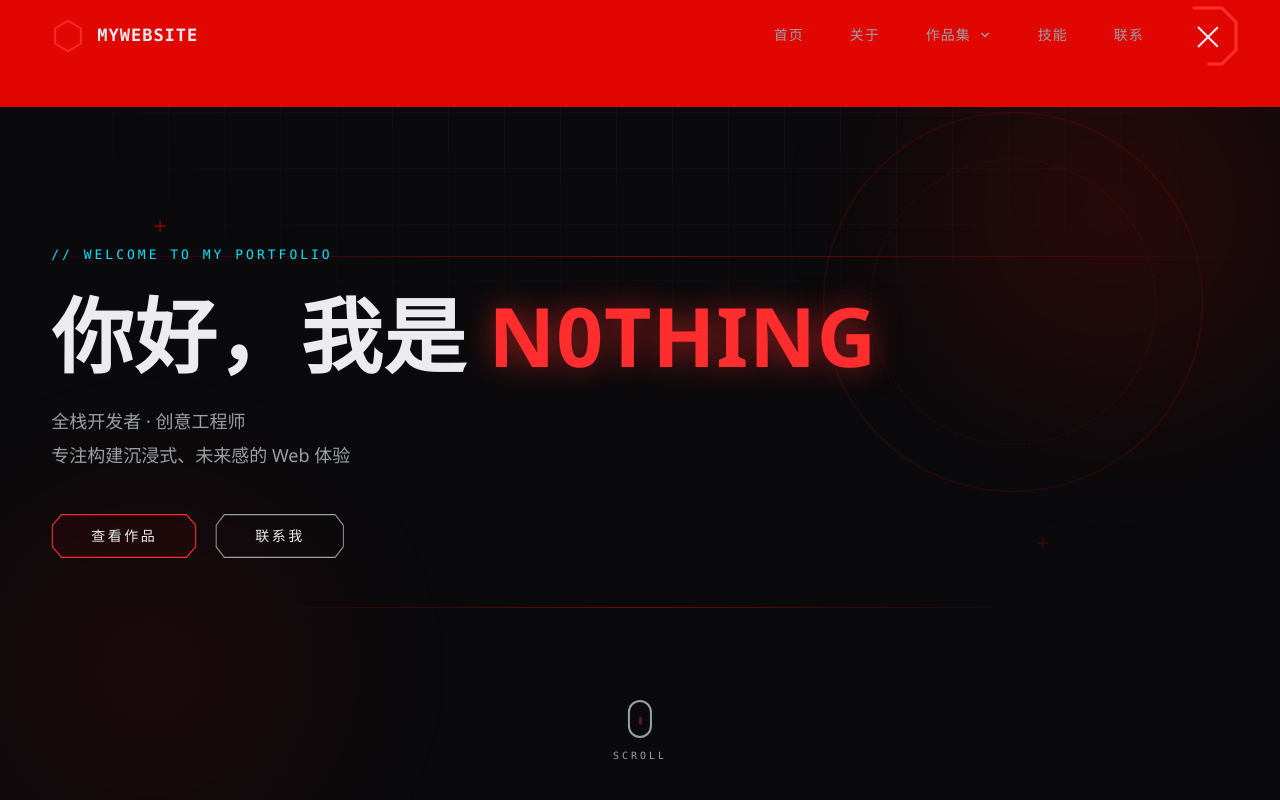
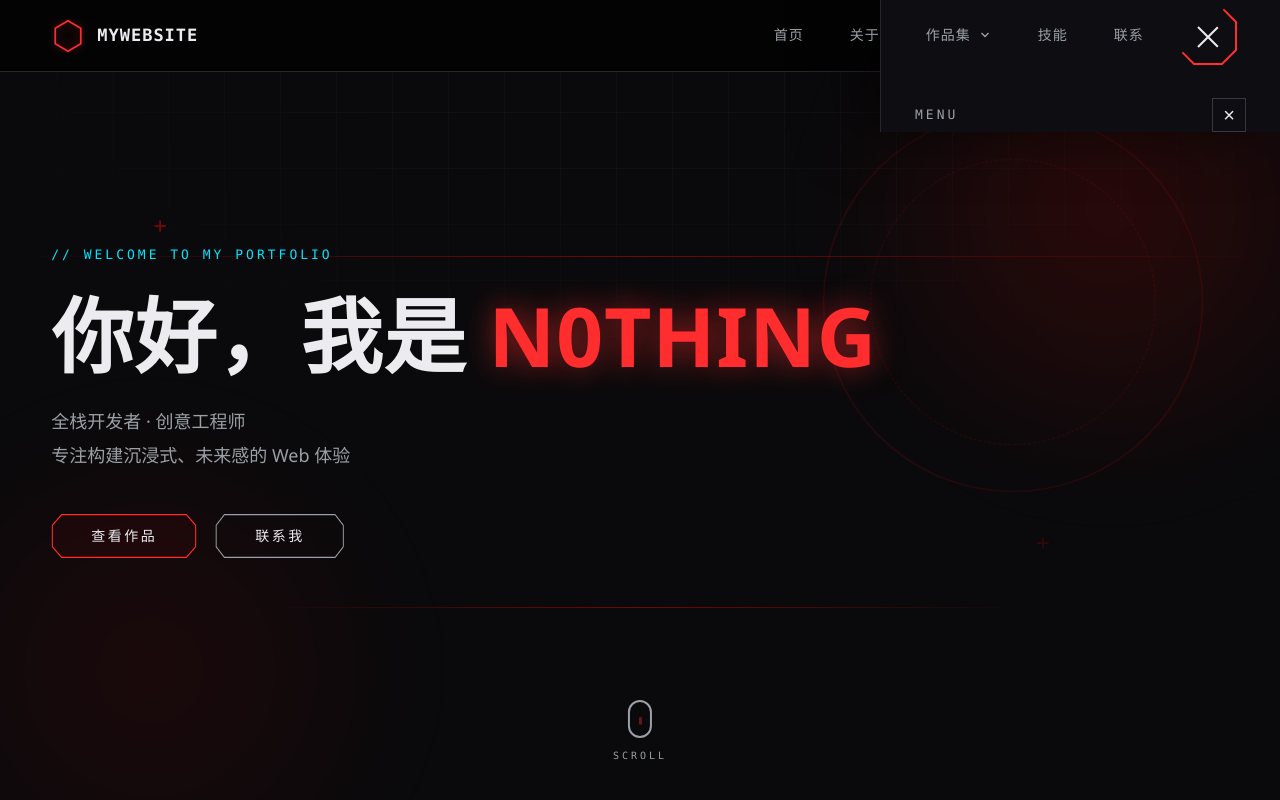
Before and after one commit to n0thing-github/MyWebsite, a Vue app: page / in a window 1280 px wide. Both pictures are taken after a click on the button "菜单". Shown: the top 800 px of the page. Built offline with nearby package versions, Linux system fonts and the light colour scheme.

Commit message:
fix: octagon ring moves once on hover (doc-style); button opens right sidebar

```diff
--- a/src/components/NavBar.vue
+++ b/src/components/NavBar.vue
@@ -79,18 +79,47 @@ onBeforeUnmount(() => {
       </button>
     </div>
 
-    <!-- doc 风格全屏展开菜单（斜切滑入） -->
-    <transition name="unfold">
-      <div v-if="menuOpen" class="unfold">
-        <div class="unfold-options">
-          <ul>
-            <li v-for="item in navItems" :key="item.label">
-              <a :href="item.href" @click="closeMenu"><span>{{ item.label }}</span></a>
-            </li>
-          </ul>
+    <!-- 遮罩（点击关闭侧边栏） -->
+    <div class="sidebar-mask" :class="{ 'is-open': menuOpen }" @click="closeMenu"></div>
+
+    <!-- 侧边栏（从右侧滑出） -->
+    <aside class="sidebar" :class="{ 'is-open': menuOpen }">
+      <div class="sidebar-head">
+        <span class="sidebar-title">MENU</span>
+        <button class="sidebar-close" aria-label="关闭" @click="closeMenu">×</button>
+      </div>
+
+      <nav class="sidebar-nav">
+        <a
+          v-for="item in navItems"
+          :key="item.label"
+          :href="item.href"
+          @click="closeMenu"
+        >
+          <span class="sidebar-idx">0{{ navItems.indexOf(item) + 1 }}</span>
+          {{ item.label }}
+        </a>
+      </nav>
+
+      <div class="sidebar-block">
+        <h4 class="sidebar-label">联系</h4>
+        <a class="sidebar-link" href="https://github.com/n0thing-github" target="_blank" rel="noopener">GitHub</a>
+        <a class="sidebar-link" href="mailto:n0thing-github@users.noreply.github.com">Email</a>
+      </div>
+
+      <div class="sidebar-block">
+        <h4 class="sidebar-label">技能</h4>
+        <div class="sidebar-tags">
+          <span>Vue</span>
+          <span>Vite</span>
+          <span>JavaScript</span>
+          <span>CSS</span>
+          <span>Node.js</span>
         </div>
       </div>
-    </transition>
+
+      <p class="sidebar-foot">© 2026 N0THING · Built with Vue 3 + Vite</p>
+    </aside>
   </header>
 </template>
 
@@ -110,7 +139,7 @@ onBeforeUnmount(() => {
 
 .nav-inner {
   position: relative;
-  z-index: 2; /* 高于展开菜单，保证按钮始终可点 */
+  z-index: 3; /* 高于侧边栏和遮罩，保证按钮始终可点 */
   width: min(1200px, 92%);
   height: 100%;
   margin: 0 auto;
@@ -299,7 +328,7 @@ onBeforeUnmount(() => {
   transform: translateX(3px) rotate(-45deg);
 }
 
-/* 八边形描边：hover 或 active 时显现，缺口绕八边形转圈 */
+/* 八边形描边：hover 或 active 时显现，缺口移动一小段（对齐 doc） */
 .doc-btn-ring {
   position: absolute;
   width: 60px;
@@ -310,9 +339,10 @@ onBeforeUnmount(() => {
 }
 .doc-btn-ring polygon {
   stroke: var(--red-bright);
-  stroke-width: 1.5;
+  stroke-width: 1;
   stroke-dasharray: 55, 40;
   fill: none;
+  transition: stroke-dashoffset 0.3s ease;
 }
 .doc-btn:hover .doc-btn-ring,
 .doc-btn.is-active .doc-btn-ring {
@@ -320,85 +350,146 @@ onBeforeUnmount(() => {
 }
 .doc-btn:hover .doc-btn-ring polygon,
 .doc-btn.is-active .doc-btn-ring polygon {
-  animation: ring-spin 1.4s linear infinite;
+  stroke-dashoffset: -15;
 }
 
-/* 缺口沿八边形周长（约 95）循环滚动，形成转圈效果 */
-@keyframes ring-spin {
-  to { stroke-dashoffset: -95; }
+/* ===== 遮罩（点击关闭） ===== */
+.sidebar-mask {
+  position: fixed;
+  inset: 0;
+  z-index: 1; /* 低于 .nav-inner(3) */
+  background: rgba(0, 0, 0, 0.62);
+  backdrop-filter: blur(2px);
+  -webkit-backdrop-filter: blur(2px);
+  opacity: 0;
+  visibility: hidden;
+  transition: opacity 0.35s ease, visibility 0.35s;
+}
+.sidebar-mask.is-open {
+  opacity: 1;
+  visibility: visible;
 }
 
-/* ===== doc 风格全屏展开菜单（斜切滑入/滑出） ===== */
-.unfold {
+/* ===== 侧边栏（从右侧滑出） ===== */
+.sidebar {
   position: fixed;
   top: 0;
-  left: 0;
-  width: 100%;
-  height: 150%;
-  background: var(--red);
-  transform-origin: 0 0;
-  z-index: 1; /* 低于 .nav-inner(2)，导航栏和按钮保持可点 */
-  overflow: hidden;
+  right: 0;
+  width: min(400px, 88vw);
+  height: 100%;
+  z-index: 2; /* 低于 .nav-inner(3)，按钮浮在其上 */
+  background: #0e0e12;
+  border-left: 1px solid var(--border);
+  padding: calc(var(--nav-h) + 26px) 34px 34px;
+  display: flex;
+  flex-direction: column;
+  gap: 26px;
+  overflow-y: auto;
+  transform: translateX(100%);
+  transition: transform 0.45s cubic-bezier(0.16, 1, 0.3, 1);
+  box-shadow: -24px 0 60px rgba(0, 0, 0, 0.5);
+}
+.sidebar.is-open {
+  transform: translateX(0);
 }
 
-.unfold-options {
-  height: 100vh;
+/* 头部 */
+.sidebar-head {
+  display: flex;
+  align-items: center;
+  justify-content: space-between;
+}
+.sidebar-title {
+  font-family: var(--font-mono);
+  font-size: 13px;
+  letter-spacing: 3px;
+  color: var(--text-dim);
+}
+.sidebar-close {
+  width: 34px;
+  height: 34px;
   display: grid;
-  position: relative;
-  padding: 100px 50px;
-  grid-template-rows: repeat(5, 1fr);
-  grid-template-columns: repeat(12, 1fr);
-  align-items: start;
-  z-index: 2;
+  place-items: center;
+  background: transparent;
+  border: 1px solid var(--border-light);
+  color: var(--text);
+  font-size: 20px;
+  line-height: 1;
+  cursor: pointer;
+  transition: border-color 0.2s ease, color 0.2s ease;
+}
+.sidebar-close:hover {
+  border-color: var(--red-bright);
+  color: var(--red-bright);
 }
 
-.unfold-options ul {
-  grid-row-start: 4;
-  grid-column-start: 2;
-  grid-column-end: span 3;
+/* 导航 */
+.sidebar-nav {
   display: flex;
   flex-direction: column;
-  gap: 4px;
+}
+.sidebar-nav a {
+  display: flex;
+  align-items: center;
+  gap: 14px;
+  padding: 14px 0;
+  font-size: 20px;
+  font-weight: 700;
+  letter-spacing: 1px;
+  color: var(--text);
+  border-bottom: 1px solid var(--border);
+  transition: color 0.2s ease, padding-left 0.3s ease;
+}
+.sidebar-nav a:hover {
+  color: var(--red-bright);
+  padding-left: 8px;
+}
+.sidebar-idx {
+  font-family: var(--font-mono);
+  font-size: 12px;
+  color: var(--red-bright);
 }
 
-.unfold-options ul a {
-  display: inline-block;
+/* 区块 */
+.sidebar-block {
+  display: flex;
+  flex-direction: column;
+  gap: 10px;
+}
+.sidebar-label {
+  font-family: var(--font-mono);
+  font-size: 12px;
+  letter-spacing: 2px;
+  color: var(--text-dim);
+  text-transform: uppercase;
+}
+.sidebar-link {
+  font-size: 15px;
+  color: var(--text-dim);
+  transition: color 0.2s ease;
+}
+.sidebar-link:hover {
+  color: var(--red-bright);
 }
 
-.unfold-options ul span {
-  font-size: clamp(26px, 4.5vw, 50px);
-  font-weight: 800;
-  text-transform: uppercase;
-  letter-spacing: 2px;
-  color: rgba(255, 255, 255, 0.78);
-  transition: color 0.3s ease;
+.sidebar-tags {
+  display: flex;
+  flex-wrap: wrap;
+  gap: 8px;
+}
+.sidebar-tags span {
+  font-family: var(--font-mono);
+  font-size: 11px;
+  padding: 5px 10px;
+  border: 1px solid var(--border-light);
+  color: var(--text-dim);
 }
 
-/* 整体 hover 时其他项变暗，单项 hover 高亮（对齐 doc） */
-.unfold-options ul:hover a span {
-  color: rgba(255, 255, 255, 0.45);
-}
-.unfold-options ul a:hover span {
-  color: #fff;
-}
-
-/* 过渡：skewY(-12deg) 斜切，从上滑入 / 向下滑出 */
-.unfold-enter-active {
-  transition-delay: 0.25s;
-  transition: transform 0.4s ease-out;
-}
-.unfold-leave-active {
-  transition: transform 0.4s cubic-bezier(0.21, 0.58, 0.74, 0.99);
-}
-.unfold-enter-from {
-  transform: skewY(-12deg) translateY(-100%);
-}
-.unfold-enter-to,
-.unfold-leave-from {
-  transform: skewY(-12deg) translateY(0);
-}
-.unfold-leave-to {
-  transform: skewY(-12deg) translateY(100%);
+.sidebar-foot {
+  margin-top: auto;
+  padding-top: 20px;
+  font-size: 12px;
+  color: var(--text-dim);
 }
 
 /* ===== 响应式 ===== */
@@ -406,13 +497,5 @@ onBeforeUnmount(() => {
   .nav-list {
     display: none;
   }
-  .unfold-options {
-    grid-template-columns: repeat(6, 1fr);
-    padding: 80px 8%;
-  }
-  .unfold-options ul {
-    grid-column-start: 1;
-    grid-column-end: span 6;
-  }
 }
 </style>
```
